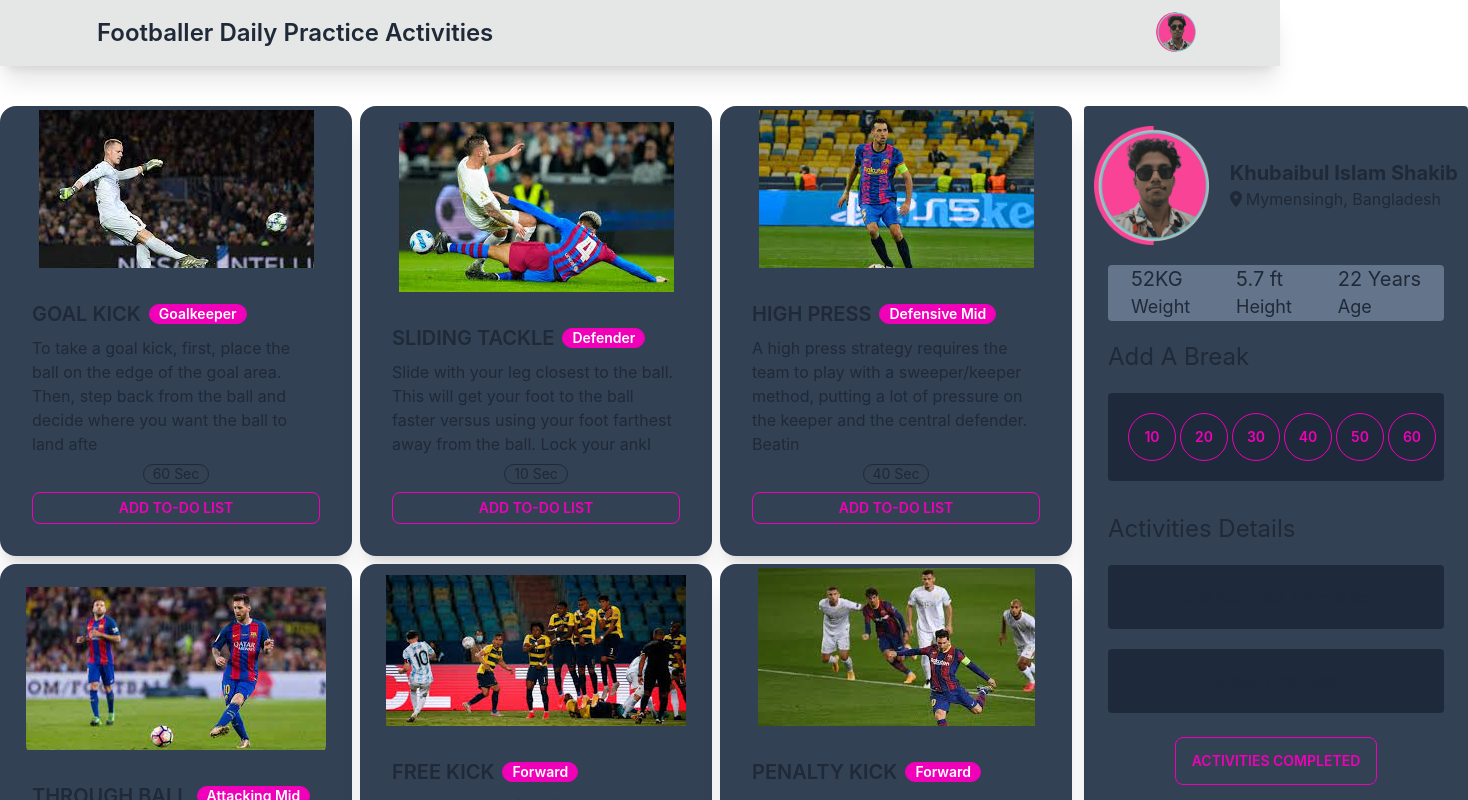
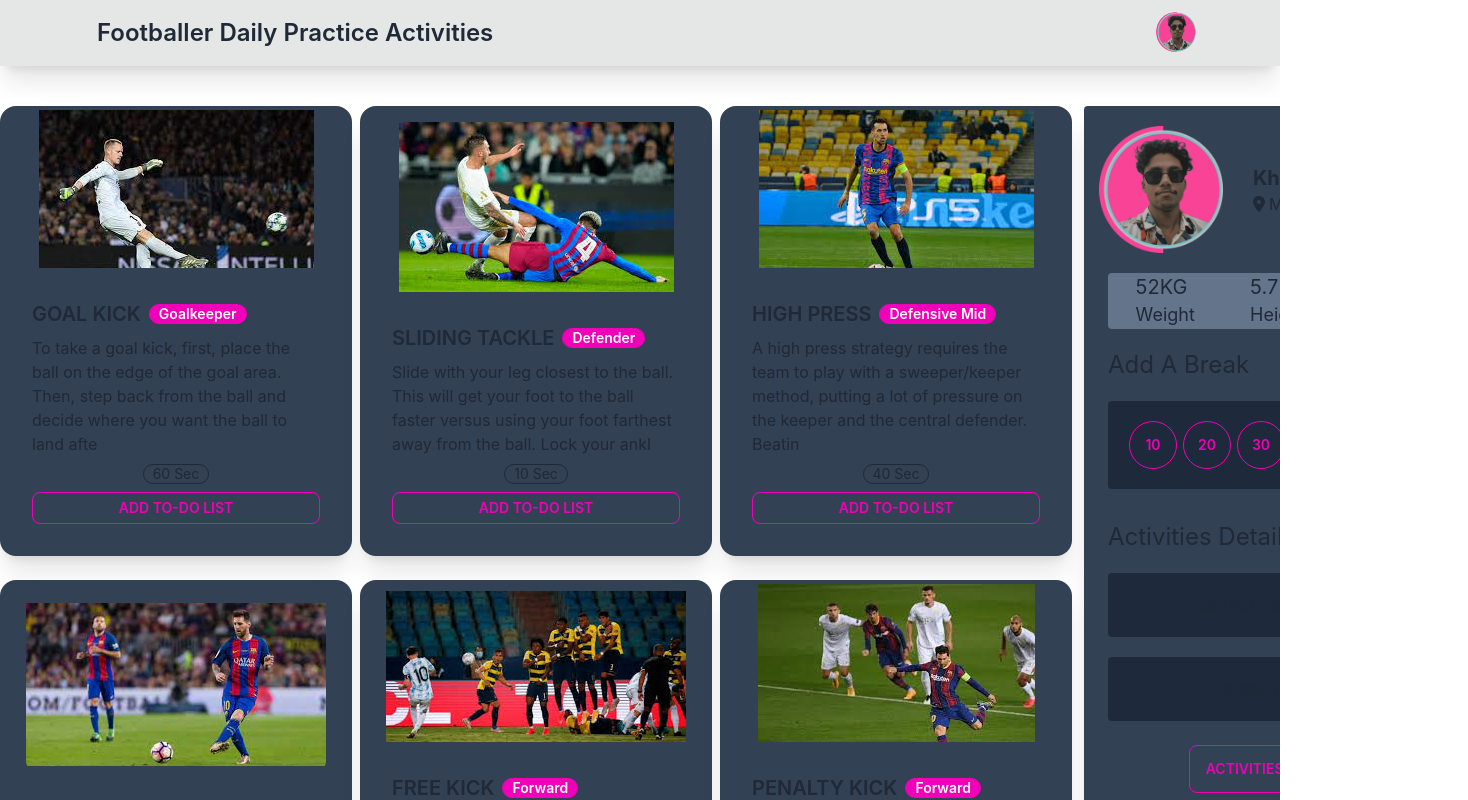
Before and after one commit to KIShakib/footballer-daily-activities-repo, a React (Create React App) app: page / in a window 1280 px wide. Shown: the top 800 px of the page, 1468 px wide, since content can reach past the window. Built offline with nearby package versions, Linux system fonts and the light colour scheme.

Commit message:
Eigth commit & Toast done

```diff
--- a/package.json
+++ b/package.json
@@ -12,6 +12,7 @@
     "daisyui": "^2.31.0",
     "react": "^18.2.0",
     "react-dom": "^18.2.0",
+    "react-hot-toast": "^2.4.0",
     "react-scripts": "5.0.1",
     "web-vitals": "^2.1.4"
   },
--- a/src/App.js
+++ b/src/App.js
@@ -1,12 +1,14 @@
 import './App.css';
 import Home from './Components/Home/Home';
 import Navbar from './Components/Navbar/Navbar';
+import Questions from './Components/Questions/Questions';
 
 function App() {
   return (
-    <div>
+    <div className='overflow-hidden'>
       <Navbar></Navbar>
       <Home></Home>
+      <Questions></Questions>
     </div>
   );
 }
--- a/src/Components/Activity/Activity.js
+++ b/src/Components/Activity/Activity.js
@@ -5,7 +5,7 @@ const Activity = ({ activity, selectedActivities }) => {
     const { img, name, position, time, description } = activity;
     return (
         <div>
-            <div className="card w-full h-[450px] bg-slate-700 shadow-xl">
+            <div className="card w-full h-[450px] bg-slate-700 shadow-xl mb-4">
                 <figure><img src={img} className="card-img pt-7" alt="Shoes" /></figure>
                 <div className="card-body flex justify-between">
                     <div>
--- a/src/Components/Detail/Detail.js
+++ b/src/Components/Detail/Detail.js
@@ -2,20 +2,23 @@ import React, { useState } from 'react';
 import logo from '../Image/bg2.png';
 import { FontAwesomeIcon } from '@fortawesome/react-fontawesome';
 import { faLocationDot } from '@fortawesome/free-solid-svg-icons';
+import toast, { Toaster } from 'react-hot-toast';
 
-let brTime;
+const success = () => toast.success('Successfuly Done!! Congratulations...');
+
 const Detail = ({ activitiesTime }) => {
     const [activitiesBreakTime, setActivitiesBreakTime] = useState(0);
+
     const breakTime = (time) => {
         localStorage.setItem('break-time', time);
+        const getFromLs = localStorage.getItem('break-time');
+        setActivitiesBreakTime(getFromLs);
+    }
 
-        const getFromLs = localStorage.getItem('break-time');
-        brTime = getFromLs;
-        setActivitiesBreakTime(brTime);
-    }
     return (
+
         <div>
-            <div className="my-info-div mt-10 pb-8 rounded bg-slate-700 shadow-xl w-96 ml-3">
+            <div className="my-info-div mt-10 pb-8 rounded bg-slate-700 shadow-xl w-full lg:ml-3">
                 <div className="flex flex-row justify-around pt-5">
                     <figure className=' w-[30%]'>
                         <img src={logo} alt="Shoes" className="rounded-xl" />
@@ -60,10 +63,11 @@ const Detail = ({ activitiesTime }) => {
                     <h4>Total Activities Time: {activitiesTime} sec</h4>
                 </div>
                 <div className="flex flex-row justify-around mt-5 bg-slate-800 mx-6 rounded p-5">
-                    <h4>Break Time: {brTime} sec</h4>
+                    <h4>Break Time: {activitiesBreakTime} sec</h4>
                 </div>
                 <div className='flex justify-center mt-6'>
-                    <button className="btn btn-outline btn-secondary">Activities Completed</button>
+                    <button onClick={success} className="btn btn-outline btn-secondary">Activities Completed</button>
+                    <Toaster></Toaster>
                 </div>
             </div>
         </div>
--- /dev/null
+++ b/src/Components/Questions/Questions.js
@@ -0,0 +1,11 @@
+import React from 'react';
+
+const Questions = () => {
+    return (
+        <div>
+
+        </div>
+    );
+};
+
+export default Questions;
```
Also changed, not shown: src/Components/Questions/Questions.css (added), 1 other file (tests, documents, lock files or other folders).
